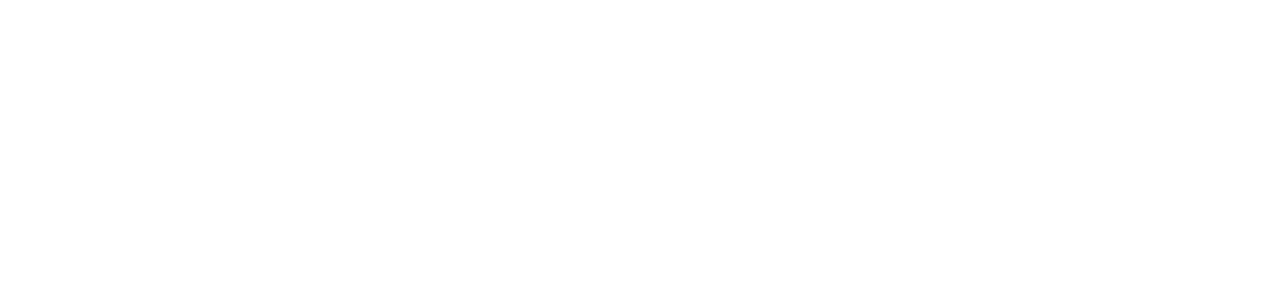
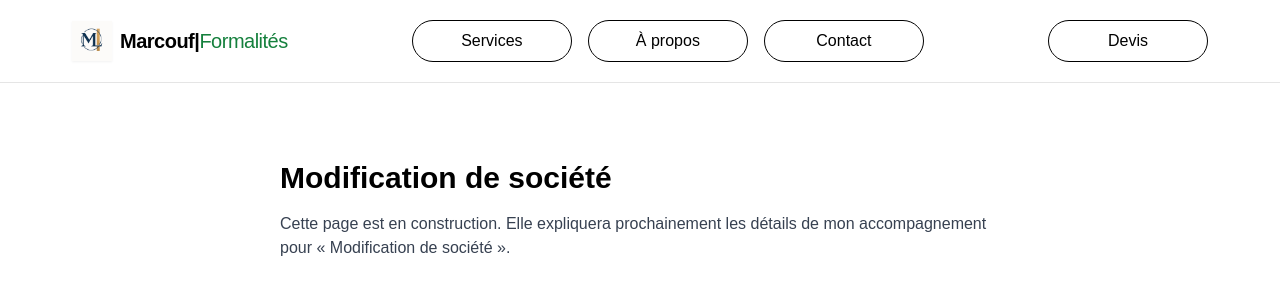
Before and after one commit to Marcoouf/marcouf-formalites, a Next.js app: page /expertise/modification in a window 1280 px wide. Before the commit this address had no page. Shown: the top 300 px of the page. Built offline with nearby package versions, Linux system fonts and the light colour scheme.

Commit message:
Fix: correction generateStaticParams pour pages dynamiques

```diff
--- a/src/app/expertise/[slug]/page.tsx
+++ b/src/app/expertise/[slug]/page.tsx
@@ -1,31 +1,44 @@
-import { notFound } from 'next/navigation'
+import { notFound } from "next/navigation";
 
-type Props = {
-  params: { slug: string }
+interface Props {
+  params: {
+    slug: string;
+  };
 }
 
-const validSlugs = [
-  'creation-societe',
-  'modification-societe',
-  'propriete-intellectuelle',
-  'formalites',
-  'redaction-juridique',
-]
+export async function generateStaticParams() {
+  return [
+    { slug: "creation" },
+    { slug: "modification" },
+    { slug: "liquidation" },
+    { slug: "marque" },
+    { slug: "cession" },
+  ];
+}
 
-export default function ExpertiseSlugPage({ params }: Props) {
-  const { slug } = params
+export default function ExpertisePage({ params }: Props) {
+  const { slug } = params;
 
-  if (!validSlugs.includes(slug)) {
-    notFound()
+  const titles: Record<string, string> = {
+    creation: "Création d’entreprise",
+    modification: "Modification de société",
+    liquidation: "Clôture / Liquidation",
+    marque: "Propriété intellectuelle",
+    cession: "Cession de parts",
+  };
+
+  const title = titles[slug];
+
+  if (!title) {
+    notFound();
   }
 
   return (
-    <div className="p-10 max-w-3xl mx-auto">
-      <h1 className="text-3xl font-bold capitalize text-accent mb-4">{slug.replace('-', ' ')}</h1>
+    <main className="min-h-screen py-20 px-6 max-w-3xl mx-auto">
+      <h1 className="text-3xl font-bold mb-4">{title}</h1>
       <p className="text-gray-700">
-        Voici la page dédiée au service <strong>{slug.replace('-', ' ')}</strong>. Vous trouverez ici une
-        description détaillée de l’accompagnement proposé pour ce domaine d’expertise.
+        Cette page est en construction. Elle expliquera prochainement les détails de mon accompagnement pour « {title} ».
       </p>
-    </div>
-  )
+    </main>
+  );
 }
```
